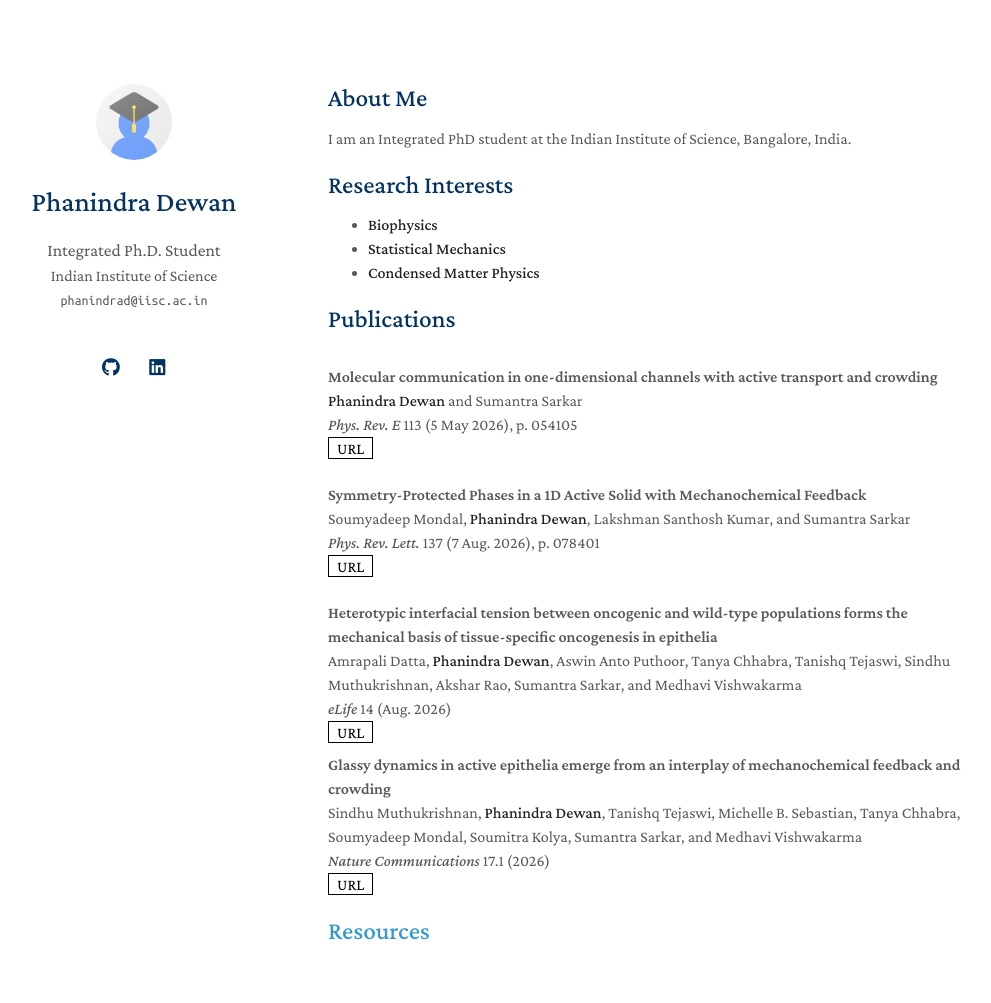
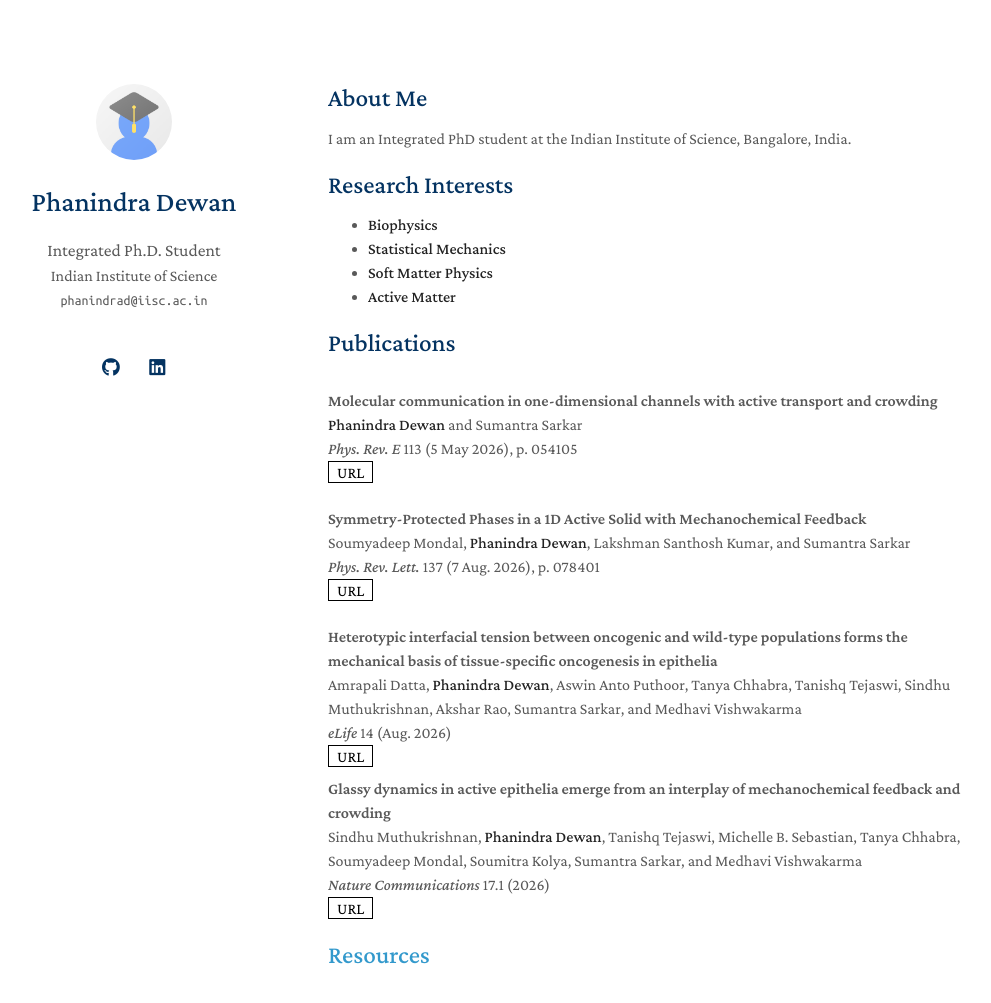
Before and after one commit to phannyd/phannyd.github.io, a Jekyll site: the page built from index.md, in a window 1280 px wide and 1058 px high. Shown: the top 1003 px of the window, without its empty margins (142-1133 px from the left). Built offline with Jekyll 4.4.1, drawn with Linux system fonts in a browser that asks for light colours; a style sheet for code colours, icons or effects is not loaded.

Commit message:
Update research interests in index.md

```diff
--- a/index.md
+++ b/index.md
@@ -11,7 +11,8 @@ I am an Integrated PhD student at the Indian Institute of Science, Bangalore, In
 
 - **Biophysics**
 - **Statistical Mechanics**
-- **Condensed Matter Physics**
+- **Soft Matter Physics**
+- **Active Matter**
 
 ## Publications
 
```
